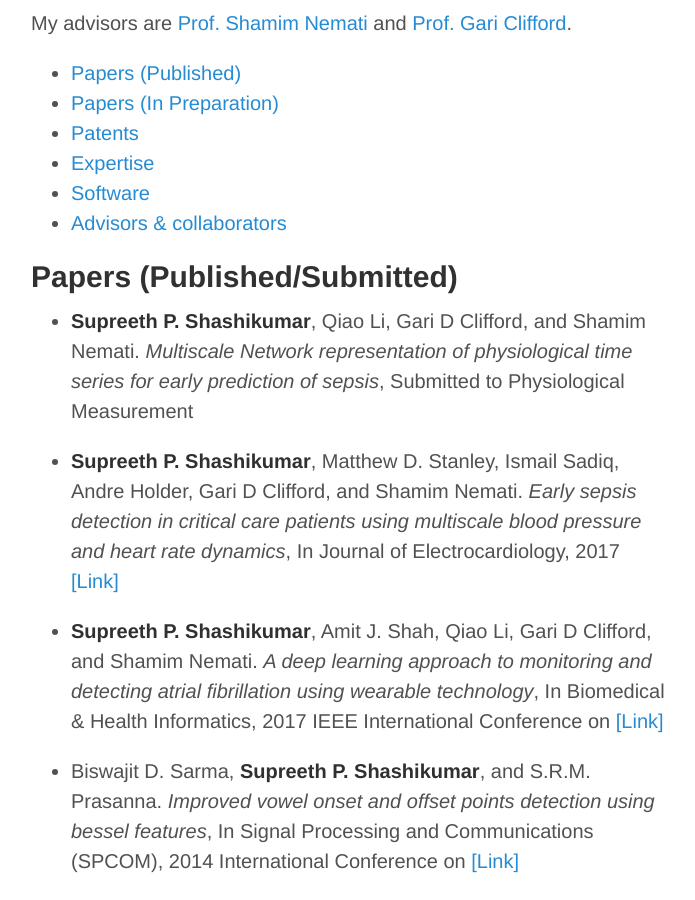
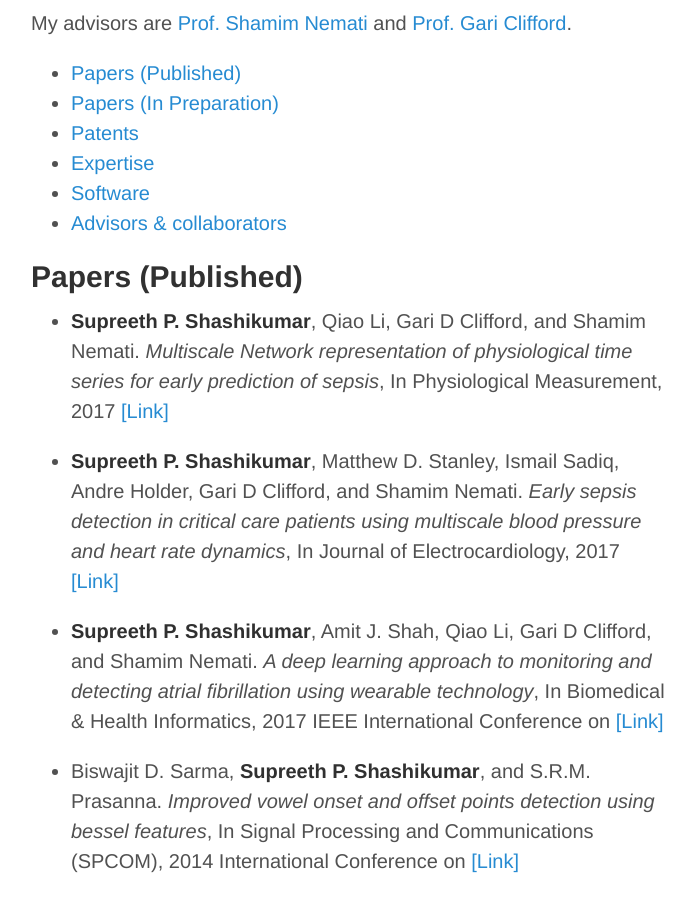
Before and after one commit to supreethprajwal/supreethprajwal.github.io, a Jekyll site: the page built from research.md, in a window 1280 px wide and 900 px high, scrolled down 383 px. Shown: the whole window, without its empty margins (289-984 px from the left). Built offline with Jekyll 4.4.1, drawn with Linux system fonts in a browser that asks for light colours; nearby versions of some CDN libraries; formulas are drawn with MathJax 3.

Commit message:
Update publications

```diff
--- a/research.md
+++ b/research.md
@@ -17,9 +17,9 @@ My advisors are [Prof. Shamim Nemati](http://nematilab.info/people/shamim/index.
 + [Software](#software)
 + [Advisors & collaborators](#advisors--collaborators)
 
-## Papers (Published/Submitted)
+## Papers (Published)
 
-+ **Supreeth P. Shashikumar**, Qiao Li, Gari D Clifford, and Shamim Nemati. *Multiscale Network representation of physiological time series for early prediction of sepsis*, Submitted to Physiological Measurement
++ **Supreeth P. Shashikumar**, Qiao Li, Gari D Clifford, and Shamim Nemati. *Multiscale Network representation of physiological time series for early prediction of sepsis*, In Physiological Measurement, 2017 [[Link]](http://iopscience.iop.org/article/10.1088/1361-6579/aa9772)
 
 + **Supreeth P. Shashikumar**, Matthew D. Stanley, Ismail Sadiq, Andre Holder, Gari D Clifford, and Shamim Nemati. *Early sepsis detection in critical care patients using multiscale blood pressure and heart rate dynamics*, In Journal of Electrocardiology, 2017 [[Link]](http://www.sciencedirect.com/science/article/pii/S0022073617302546)
 
```
